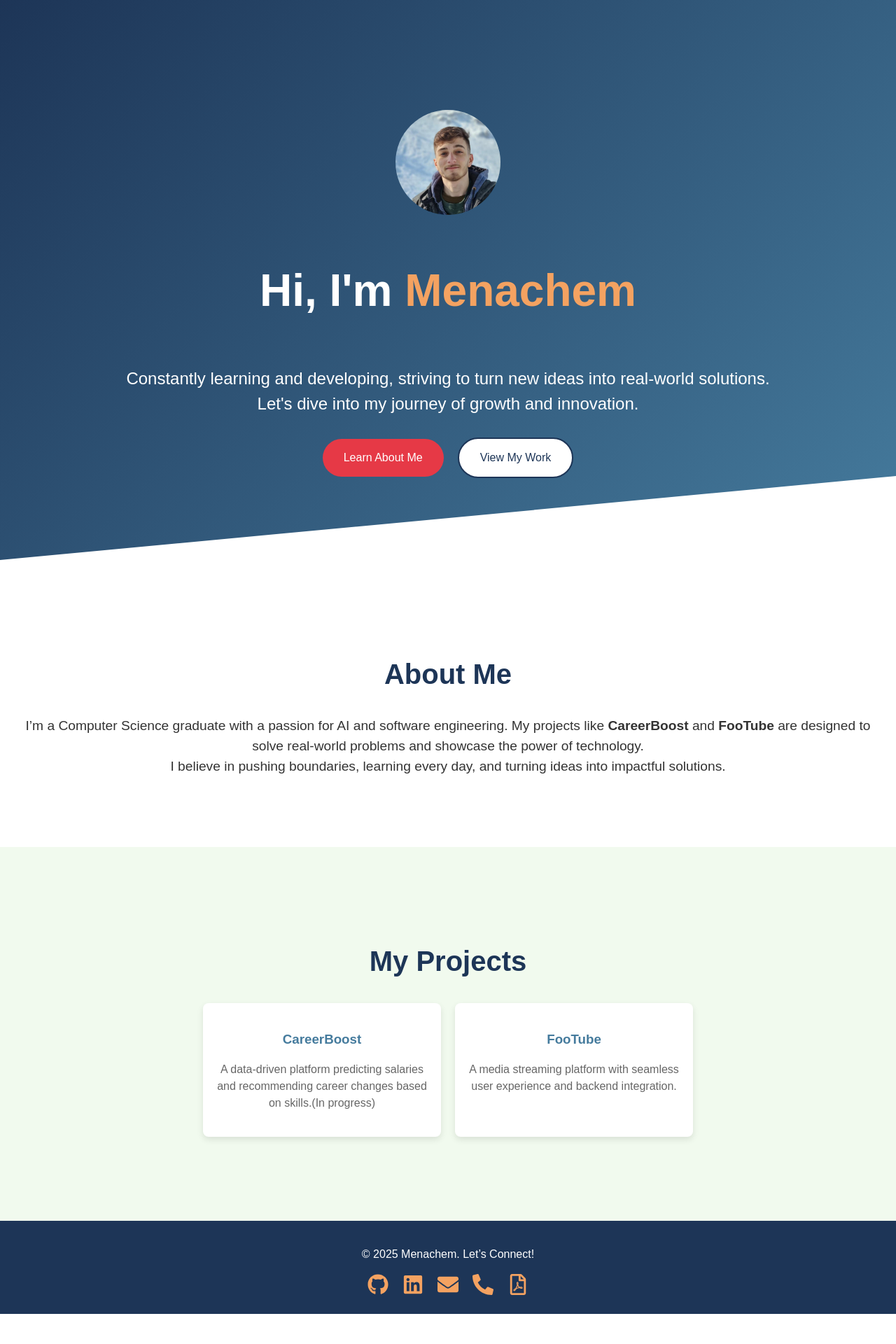
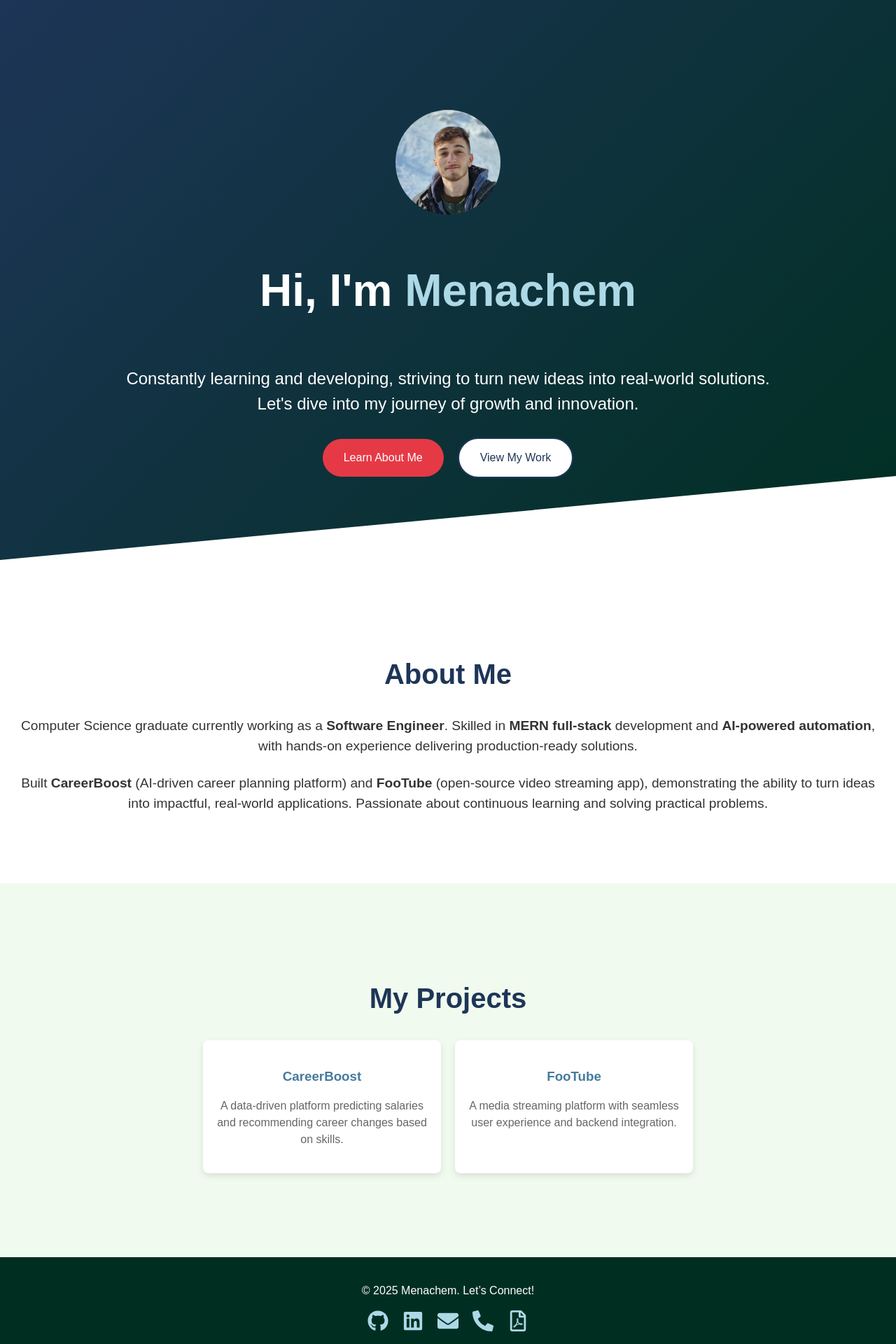
Before and after one commit to MenachemP2000/Portal, a React (Vite) app: page / in a window 1280 px wide. Shown: the top 1920 px of the page at 70% size. Before the commit the page ends 1877 px from the top, so only its background shows below. Built offline with nearby package versions, Linux system fonts and the light colour scheme.

Commit message:
updated cv and look

```diff
--- a/src/App.css
+++ b/src/App.css
@@ -34,7 +34,7 @@ body {
   display: flex;
   justify-content: center;
   align-items: center;
-  background: linear-gradient(135deg, #1d3557, #457b9d);
+  background: linear-gradient(135deg, #1d3557, #002F22);
   color: white;
   text-align: center;
   clip-path: polygon(0 0, 100% 0, 100% 85%, 0 100%);
@@ -47,7 +47,7 @@ body {
 }
 
 .highlight {
-  color: #f4a261;
+  color: lightBlue;
 }
 
 .hero-content p {
@@ -154,13 +154,13 @@ body {
 /* Footer */
 .footer {
   padding: 20px;
-  background: #1d3557;
+  background: #002F22;
   color: white;
 }
 
 .social-links a {
   margin: 0 10px;
-  color: #f4a261;
+  color: lightBlue;
   transition: transform 0.3s ease;
 }
 
--- a/src/App.jsx
+++ b/src/App.jsx
@@ -1,6 +1,3 @@
-import { useState } from 'react'
-import reactLogo from './assets/react.svg'
-import viteLogo from '/vite.svg'
 import './App.css'
 
 import React from "react";
@@ -35,14 +32,15 @@ const App = () => {
         <h2>About Me</h2>
         <div className="about-content">
           <p>
-            I’m a Computer Science graduate with a passion for AI and software
-            engineering. My projects like <strong>CareerBoost</strong> and{" "}
-            <strong>FooTube</strong> are designed to solve real-world problems
-            and showcase the power of technology.
+            Computer Science graduate currently working as a <strong>Software Engineer</strong>.
+            Skilled in <strong>MERN full-stack</strong> development and <strong>AI-powered automation</strong>,
+            with hands-on experience delivering production-ready solutions.
           </p>
+          <br/>
           <p>
-            I believe in pushing boundaries, learning every day, and turning
-            ideas into impactful solutions.
+            Built <strong>CareerBoost</strong> (AI-driven career planning platform) and
+            <strong> FooTube</strong> (open-source video streaming app), demonstrating the ability to turn ideas
+            into impactful, real-world applications. Passionate about continuous learning and solving practical problems.
           </p>
         </div>
       </section>
@@ -56,7 +54,7 @@ const App = () => {
             <h3>CareerBoost</h3>
             <p>
               A data-driven platform predicting salaries and recommending career
-              changes based on skills.(In progress)
+              changes based on skills.
             </p>
           </a>
           <a href="https://footube.menachem.website" target="_blank" rel="noopener noreferrer" className="project-card">
```
Also changed, not shown: 1 other file (tests, documents, lock files or other folders).
